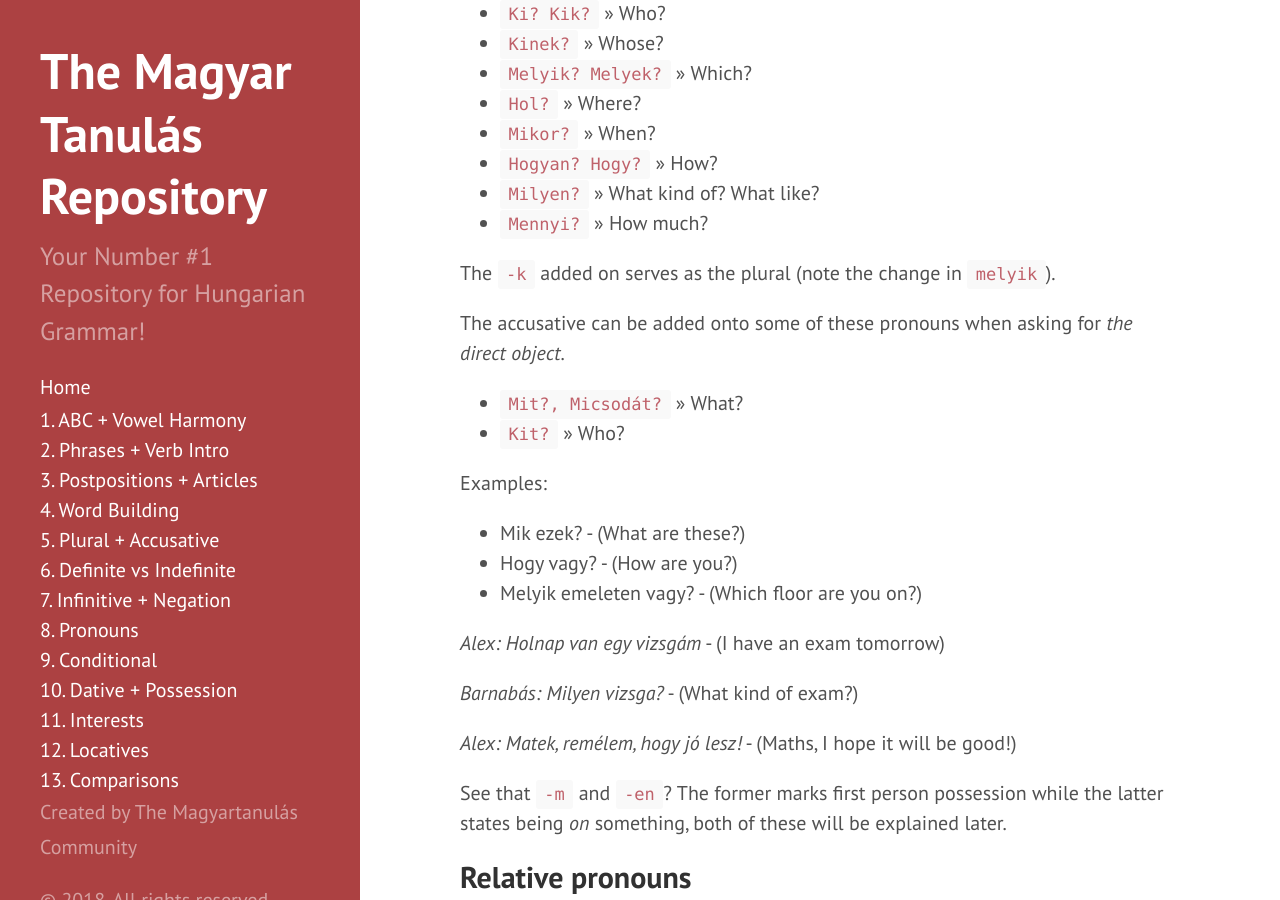
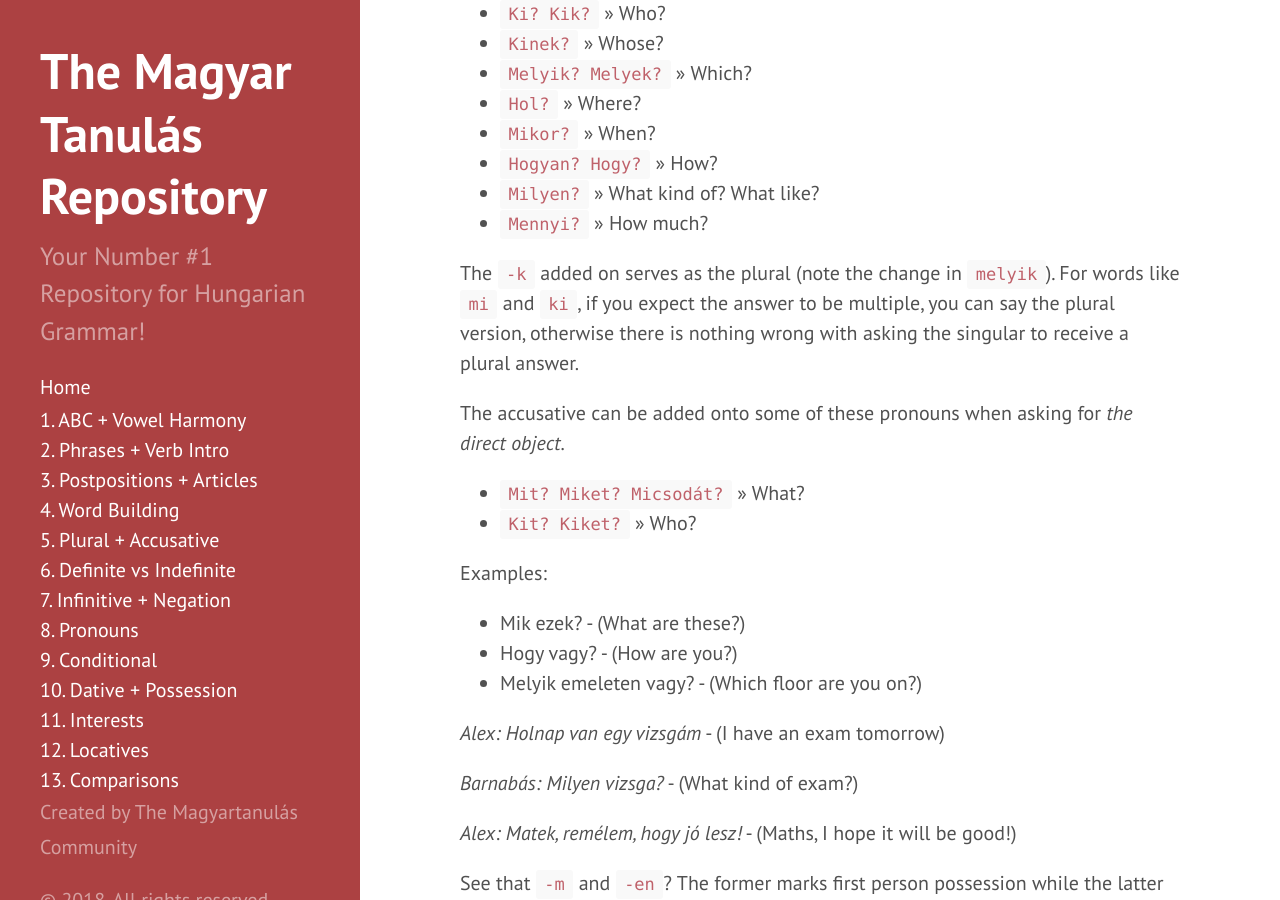
Before and after one commit to Magyartanulas/magyartanulas.github.io, a Jekyll site: the page built from pronouns.md, in a window 1280 px wide and 900 px high, scrolled down 306 px. Built offline with Jekyll 4.4.1, drawn with Linux system fonts in a browser that asks for light colours; Markdown is read by kramdown in place of the engine named in the settings.

Commit message:
Update pronouns.md

```diff
--- a/pronouns.md
+++ b/pronouns.md
@@ -17,12 +17,12 @@ You can use these types of pronouns to ask for information. Here are a few:
 * `Milyen?` >> What kind of? What like?
 * `Mennyi?` >> How much?
 
-The `-k` added on serves as the plural (note the change in `melyik`).
+The `-k` added on serves as the plural (note the change in `melyik`). For words like `mi` and `ki`, if you expect the answer to be multiple, you can say the plural version, otherwise there is nothing wrong with asking the singular to receive a plural answer.
 
 The accusative can be added onto some of these pronouns when asking for *the direct object*.
 
-* `Mit?, Micsodát?` >> What?
-* `Kit?` >> Who?
+* `Mit? Miket? Micsodát?` >> What?
+* `Kit? Kiket?` >> Who?
 
 Examples:
 
```
